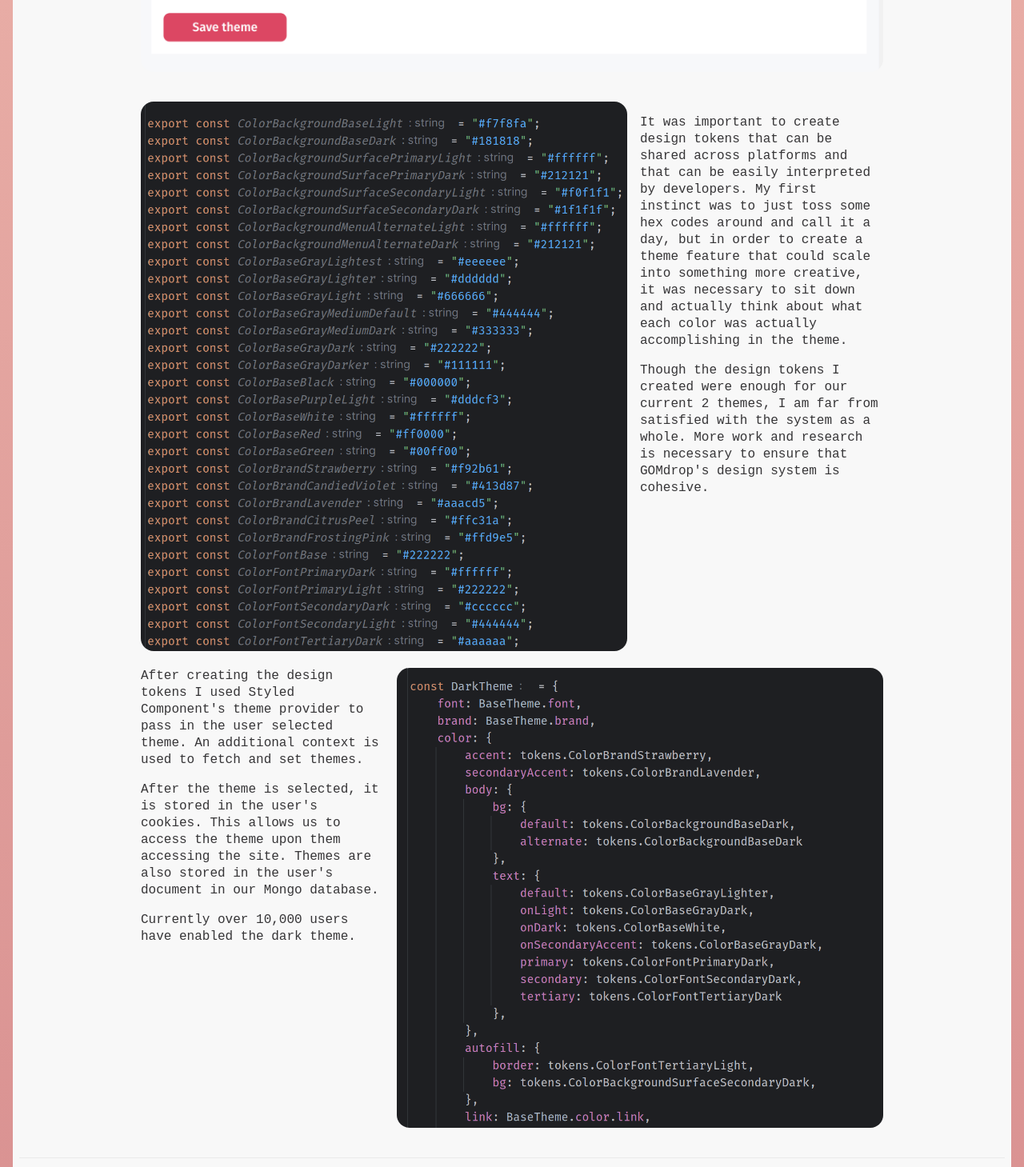
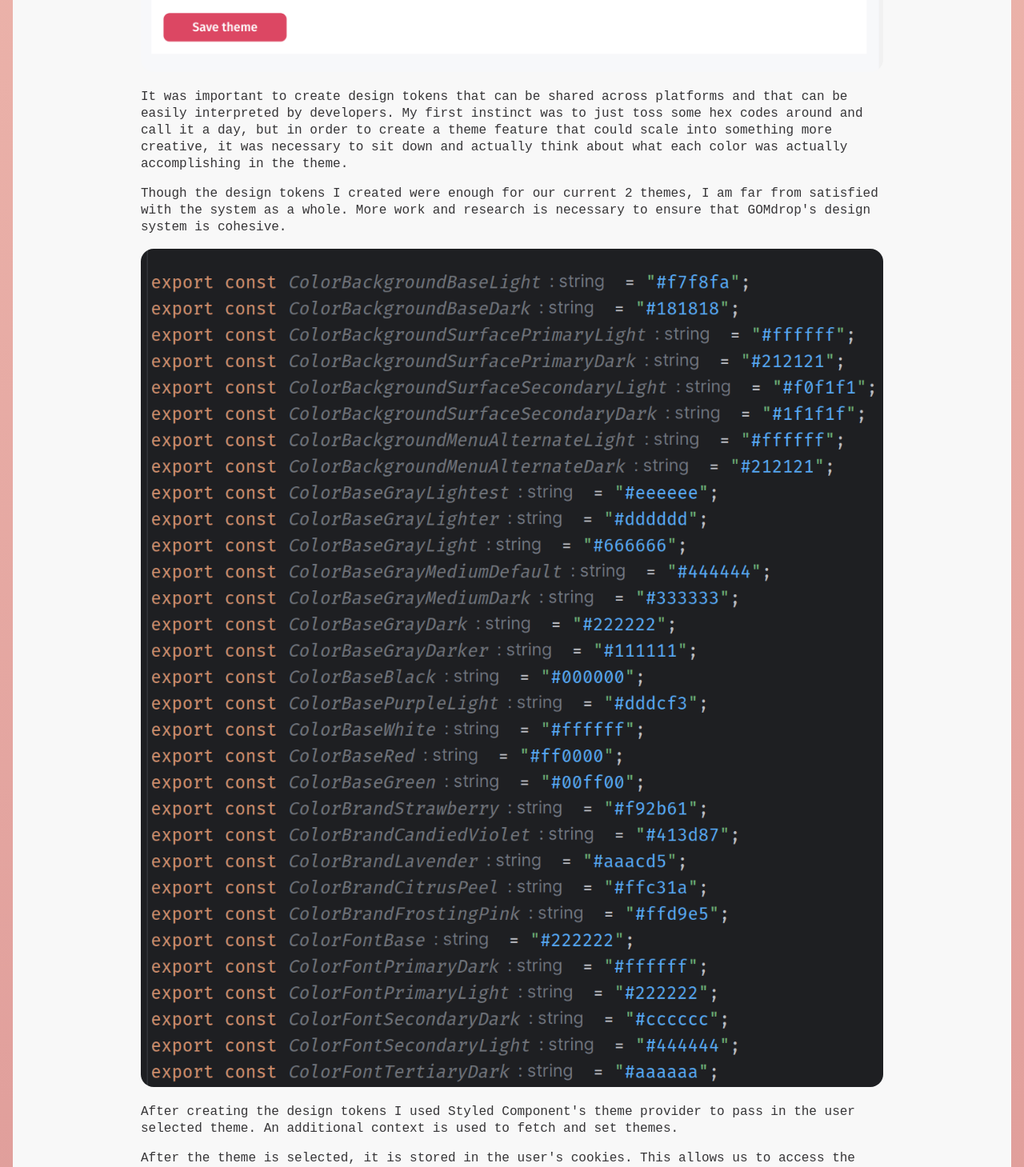
Before and after one commit to kenniaa/kenniaa.github.io, a Next.js app: page /work/themes in a window 1280 px wide. Shown: the part 1109-2568 px from the top of the page at 80% size. Built offline with nearby package versions, Linux system fonts and the light colour scheme.

Commit message:
Fix theme pics

```diff
--- a/pages/work/themes.tsx
+++ b/pages/work/themes.tsx
@@ -45,26 +45,8 @@ function Themes() {
                     borderRadius: '16px',
                     width: '100%',
                     height: 'auto',
-                    marginBottom: '2em',
                 }}
             />
-
-            <Code>
-                <div>
-                    <Image
-                        src='/styleDictionary.png'
-                        alt='style directory design tokens'
-                        width='600'
-                        height='600'
-                        sizes="100vw"
-                        // Make the image display full width
-                        style={{
-                            borderRadius: '16px',
-                            width: '100%',
-                            height: 'auto',
-                        }}
-                    />
-                </div>
 
             <Description>
                 <div>
@@ -81,9 +63,21 @@ function Themes() {
                     GOMdrop's design system is cohesive.
                 </div>
             </Description>
-            </Code>
 
-            <CodeV2>
+            <Image
+                src='/styleDictionary.png'
+                alt='style directory design tokens'
+                width='600'
+                height='600'
+                sizes="100vw"
+                // Make the image display full width
+                style={{
+                    borderRadius: '16px',
+                    width: '100%',
+                    height: 'auto',
+                }}
+            />
+
             <Description>
                 <div>
                     After creating the design tokens I used Styled Component's theme provider
@@ -100,7 +94,6 @@ function Themes() {
                 </div>
             </Description>
 
-                <div>
             <Image
                 src='/theme.png'
                 alt='organization of a gomdrop theme'
@@ -114,22 +107,9 @@ function Themes() {
                     height: 'auto',
                 }}
             />
-                </div>
-            </CodeV2>
         </Layout>
     )
 }
-
-const Code = styled.div`
-    display: grid;
-    grid-template-columns: 2fr 1fr;
-    grid-gap: 1em;
-    margin-bottom: 1em;
-`
-
-const CodeV2 = styled(Code)`
-    grid-template-columns: 1fr 2fr;
-`;
 
 const Description = styled.div`
     display: flex;
```
Lines whose indentation alone changed are shown as unchanged.
